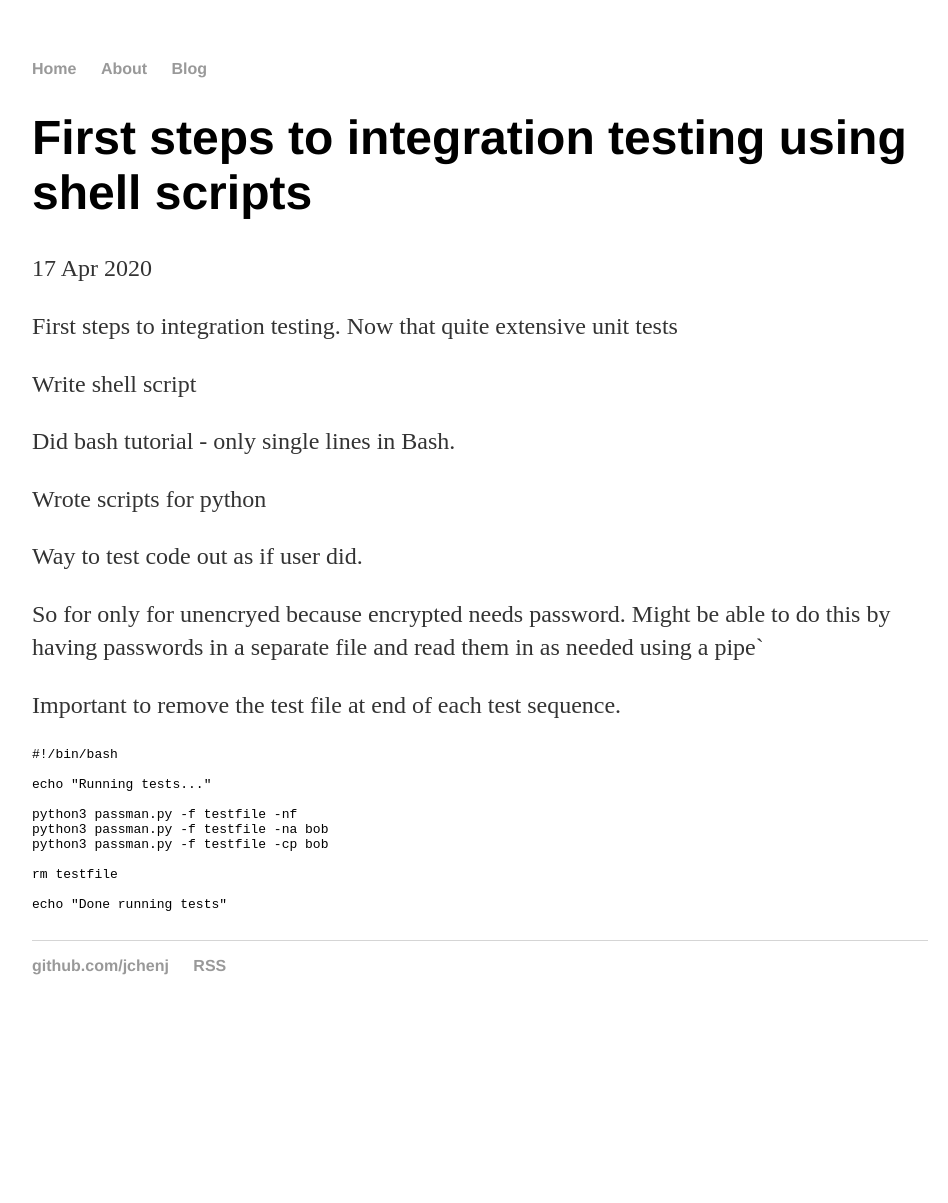
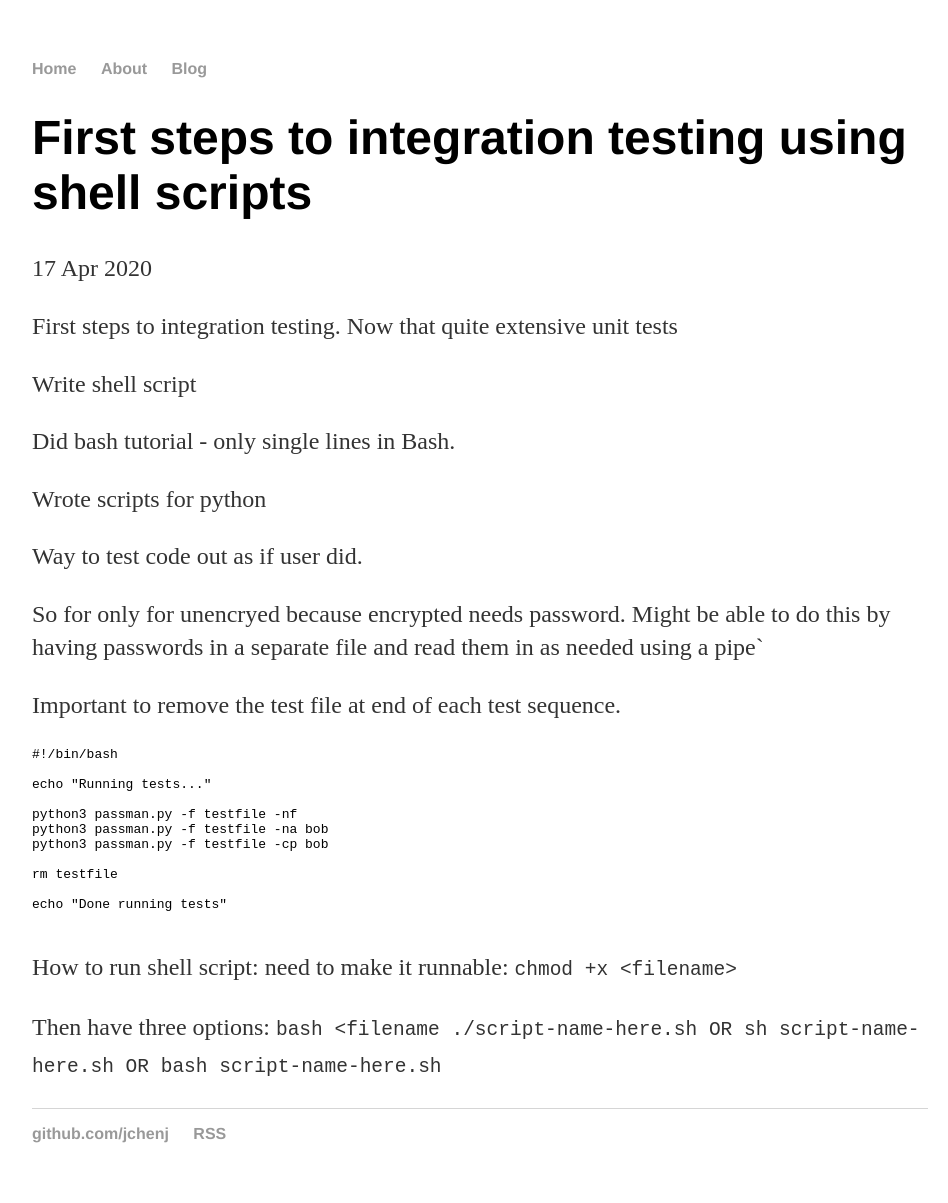
Before and after one commit to jchenj/jchenj.github.io, a Jekyll site: the page built from _posts/2020-04-18-integration-testing-shell.md, in a window 1280 px wide. Shown: the whole page, without its empty margins (160-1108 px from the left). Built offline with Jekyll 4.4.1, drawn with Linux system fonts in a browser that asks for light colours; before the commit the page ends 1035 px from its top, so only the background shows below that.

Commit message:
update to integration testing post

`````diff
--- a/_posts/2020-04-18-integration-testing-shell.md
+++ b/_posts/2020-04-18-integration-testing-shell.md
@@ -32,3 +32,15 @@ rm testfile
 echo "Done running tests"
 
 ````
+
+How to run shell script:
+need to make it runnable: `chmod +x <filename>`
+
+Then have three options:
+````bash <filename
+./script-name-here.sh
+OR
+sh script-name-here.sh
+OR
+bash script-name-here.sh
+````
`````
